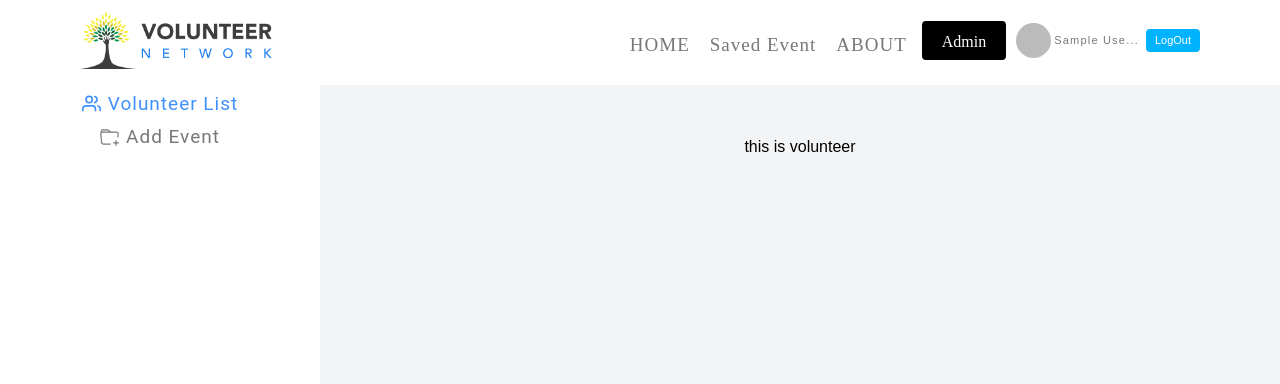
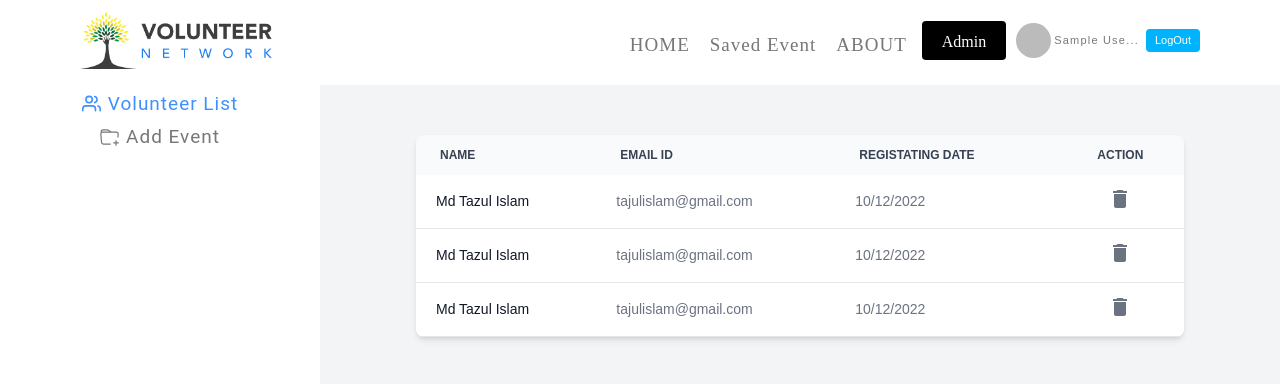
Before and after one commit to Developer-Rakib/volunteer-network, a React (Create React App) app: page /admin/volunteer in a window 1280 px wide. Shown: the top 384 px of the page. Built offline with nearby package versions, Linux system fonts and the light colour scheme; no server answers; sample sign-in values are in the browser's storage.

Commit message:
volunteer ui complete

```diff
--- a/src/Pages/AdminPanel/VolunteerList/VolunteerList.js
+++ b/src/Pages/AdminPanel/VolunteerList/VolunteerList.js
@@ -1,9 +1,80 @@
 import React from 'react';
+import { MdDelete } from 'react-icons/md'
 
 const VolunteerList = () => {
     return (
         <div>
-            <h1>this is volunteer</h1>
+            <div className="relative overflow-x-auto shadow-md sm:rounded-lg">
+
+                <table className="w-full text-sm text-left text-gray-500 dark:text-gray-400">
+                    <thead className="text-xs text-gray-700 uppercase bg-gray-50 dark:bg-gray-700 dark:text-gray-400">
+                        <tr>
+
+                            <th scope="col" className="px-6 py-3">
+                                Name
+                            </th>
+                            <th scope="col" className="px-6 py-3">
+                                Email Id
+                            </th>
+                            <th scope="col" className="px-6 py-3">
+                                Registating Date
+                            </th>
+                            <th scope="col" className="px-6 py-3 text-center">
+                                Action
+                            </th>
+                        </tr>
+                    </thead>
+                    <tbody>
+                        <tr
+                            className="bg-white border-b dark:bg-gray-800 dark:border-gray-700 hover:bg-gray-50 dark:hover:bg-gray-600">
+                            <th scope="row" className="px-5 py-3 font-medium text-gray-900 dark:text-white whitespace-nowrap">
+                                Md Tazul Islam
+                            </th>
+                            <td className="px-5 py-3">
+                                tajulislam@gmail.com
+                            </td>
+                            <td className="px-5 py-3">
+                                10/12/2022
+                            </td>
+                            <td className="px-5 py-3 text-center">
+                                <button><MdDelete className='text-2xl'></MdDelete></button>
+                            </td>
+                        </tr>
+                        <tr
+                            className="bg-white border-b dark:bg-gray-800 dark:border-gray-700 hover:bg-gray-50 dark:hover:bg-gray-600">
+                            <th scope="row" className="px-5 py-3 font-medium text-gray-900 dark:text-white whitespace-nowrap">
+                                Md Tazul Islam
+                            </th>
+                            <td className="px-5 py-3">
+                                tajulislam@gmail.com
+                            </td>
+                            <td className="px-5 py-3">
+                                10/12/2022
+                            </td>
+                            <td className="px-5 py-3 text-center">
+                                <button><MdDelete className='text-2xl'></MdDelete></button>
+                            </td>
+                        </tr>
+                        <tr
+                            className="bg-white border-b dark:bg-gray-800 dark:border-gray-700 hover:bg-gray-50 dark:hover:bg-gray-600">
+                            <th scope="row" className="px-5 py-3 font-medium text-gray-900 dark:text-white whitespace-nowrap">
+                                Md Tazul Islam
+                            </th>
+                            <td className="px-5 py-3">
+                                tajulislam@gmail.com
+                            </td>
+                            <td className="px-5 py-3">
+                                10/12/2022
+                            </td>
+                            <td className="px-5 py-3 text-center">
+                                <button><MdDelete className='text-2xl'></MdDelete></button>
+                            </td>
+                        </tr>
+
+
+                    </tbody>
+                </table>
+            </div>
         </div>
     );
 };
```
